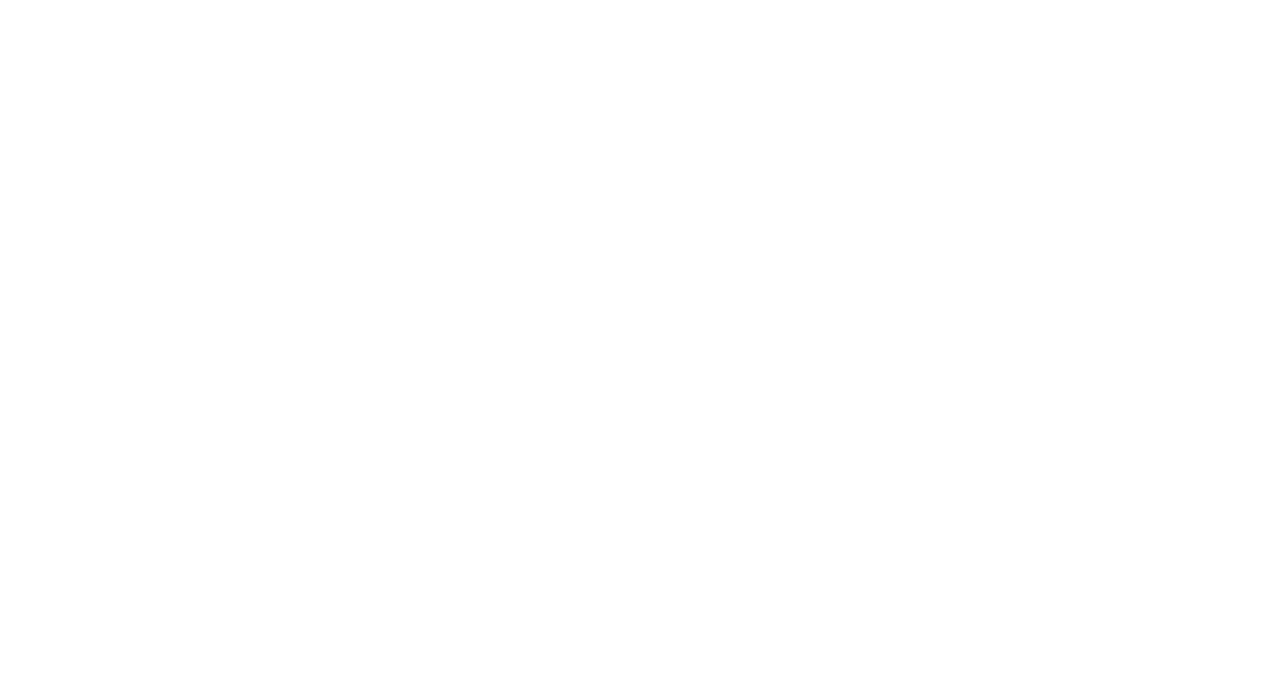
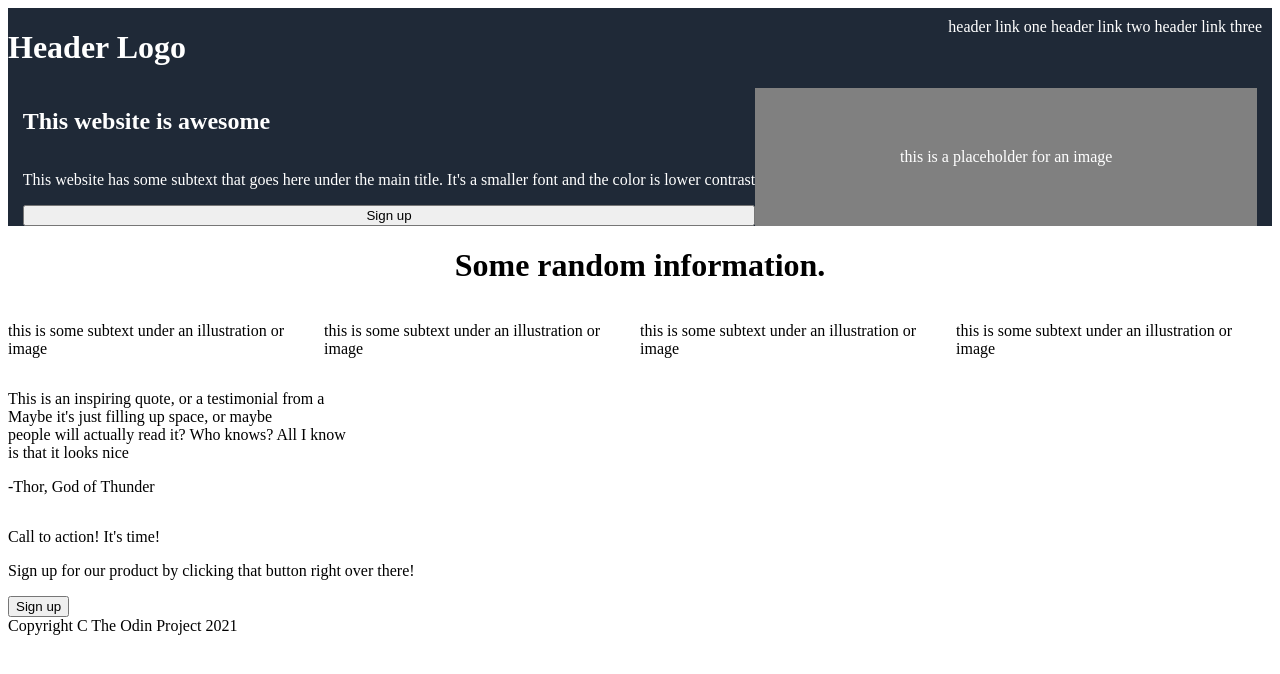
Before and after one commit to ilaganjacob/landing-page, a plain HTML site: page index.html in a window 1280 px wide. Drawn offline with Linux system fonts and the light colour scheme.

Commit message:
format the website

```diff
--- a/index.html
+++ b/index.html
@@ -1,11 +1,78 @@
 <html lang="en">
-<head>
-    <meta charset="UTF-8">
-    <meta http-equiv="X-UA-Compatible" content="IE=edge">
-    <meta name="viewport" content="width=device-width, initial-scale=1.0">
-    <title>Document</title>
-</head>
-<body>
+    <head>
+        <meta charset="UTF-8" />
+        <meta http-equiv="X-UA-Compatible" content="IE=edge" />
+        <meta name="viewport" content="width=device-width, initial-scale=1.0" />
+        <link rel="stylesheet" href="style.css" />
+        <title>website</title>
+    </head>
+    <body>
+        <div class="header">
+            <div class="header-logo">
+                <h1>Header Logo</h1>
+            </div>
+            <div class="header-links">
+                <a href="#link-one">header link one</a>
+                <a href="#link-two">header link two</a>
+                <a href="#link-three">header link three</a>
+            </div>
+        </div>
+        <div class="quote-section">
+            <div class="left-side">
+                <h2 class="this-website">This website is awesome</h2>
+                <p>
+                    This website has some subtext that goes here under the main
+                    title. It's a smaller font and the color is lower contrast
+                </p>
+                <button>Sign up</button>
+            </div>
 
-</body>
+            <div class="empty-rectangle">
+                this is a placeholder for an image
+            </div>
+        </div>
+        <div class="boxes-section">
+            <h1>Some random information.</h1>
+            <div class="four-boxes">
+                <div class="box1">
+                    <p>this is some subtext under an illustration or image</p>
+                </div>
+                <div class="box2">
+                    <p>this is some subtext under an illustration or image</p>
+                </div>
+                <div class="box3">
+                    <p>this is some subtext under an illustration or image</p>
+                </div>
+                <div class="box4">
+                    <p>this is some subtext under an illustration or image</p>
+                </div>
+            </div>
+        </div>
+        <div class="quote-second">
+            <div class="inspiring-quote">
+                <p>
+                    This is an inspiring quote, or a testimonial from a <br />
+                    Maybe it's just filling up space, or maybe<br />
+                    people will actually read it? Who knows? All I know <br />
+                    is that it looks nice
+                </p>
+                <p>-Thor, God of Thunder</p>
+            </div>
+        </div>
+        <div class="call-to-action">
+            <div class="blue-rectangle">
+                <div>
+                    <p>Call to action! It's time!</p>
+                    <p>
+                        Sign up for our product by clicking that button right
+                        over there!
+                    </p>
+                </div>
+                <div class="sign-button">
+                    <button>Sign up</button>
+                </div>
+            </div>
+        </div>
+        <div class="footer">Copyright C The Odin Project 2021</div>
+    </body>
 </html>
--- /dev/null
+++ b/style.css
@@ -0,0 +1,55 @@
+body {
+    display: flex;
+    flex-direction: column;
+    justify-content: center;
+}
+
+.header {
+    display: flex;
+    justify-content: space-between;
+    background-color: #1f2937;
+    color: white;
+}
+
+a {
+    color: white;
+    text-decoration: none;
+}
+
+.header-links {
+    gap: 30px;
+    margin: 10px;
+}
+
+.quote-section {
+    background-color: #1f2937;
+    color: white;
+    display: flex;
+    justify-content: center;
+}
+
+.left-side {
+    display: flex;
+    flex-direction: column;
+}
+
+.empty-rectangle {
+    display: flex;
+    justify-content: center;
+    align-items: center;
+    width: 500px;
+    height: auto;
+    border: 1px solid grey;
+    background-color: grey;
+}
+
+.boxes-section {
+    display: flex;
+    flex-direction: column;
+    align-items: center;
+}
+
+.four-boxes {
+    display: flex;
+    justify-content: space-between;
+}
```
Also changed, not shown: colors_and_stuff.png (added).
